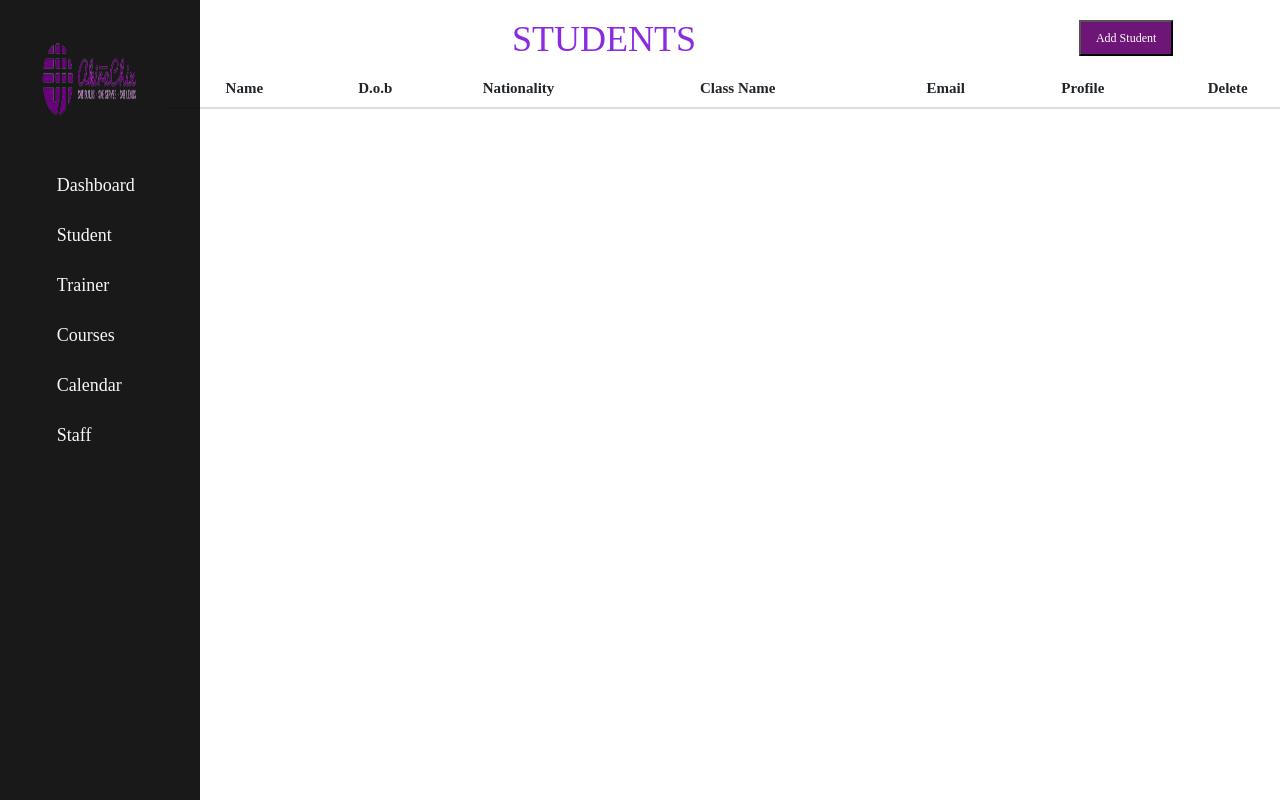
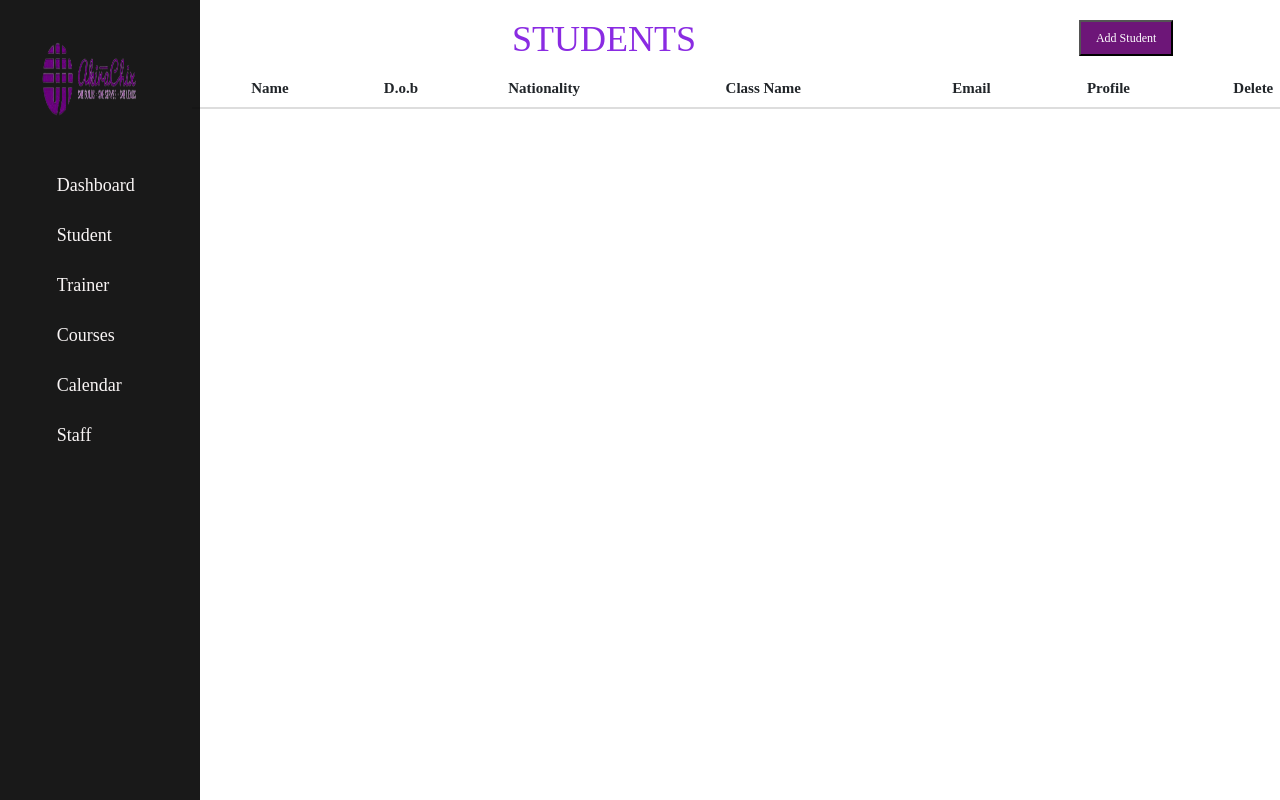
Before and after one commit to Juliet879/SchoolSystem, a Django app: page /student/student_list/ in a window 1280 px wide; the page is wider, and only the part inside the window is pictured. Run offline with Django 3.2, Linux system fonts and the light colour scheme; data that the repository does not hold is empty; some libraries are stand-ins or nearby versions.

```diff
--- a/student/templates/student/student_list.html
+++ b/student/templates/student/student_list.html
@@ -52,6 +52,11 @@
     </table>
 
 
+    <style>
+        .table {
+            margin-left: 15%;
+        }
+    </style>
     <script src="https://ajax.googleapis.com/ajax/libs/jquery/3.2.1/jquery.min.js "></script>
     <script src="https://cdn.jsdelivr.net/npm/@popperjs/core@2.9.3/dist/umd/popper.min.js " integrity="sha384-eMNCOe7tC1doHpGoWe/6oMVemdAVTMs2xqW4mwXrXsW0L84Iytr2wi5v2QjrP/xp " crossorigin="anonymous "></script>
     <script src="https://cdn.jsdelivr.net/npm/bootstrap@5.1.0/dist/js/bootstrap.min.js " integrity="sha384-cn7l7gDp0eyniUwwAZgrzD06kc/tftFf19TOAs2zVinnD/C7E91j9yyk5//jjpt/ " crossorigin="anonymous "></script>
```
